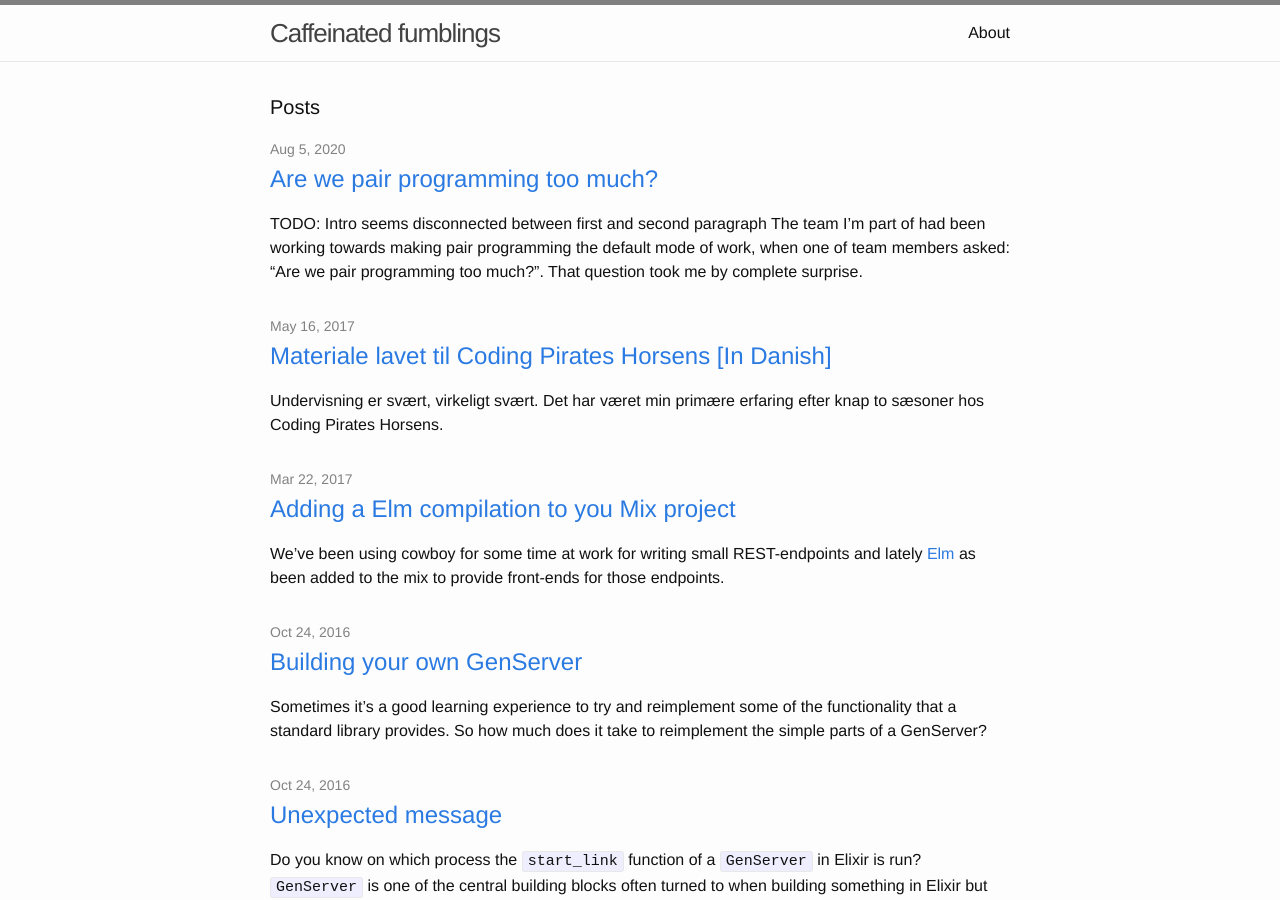
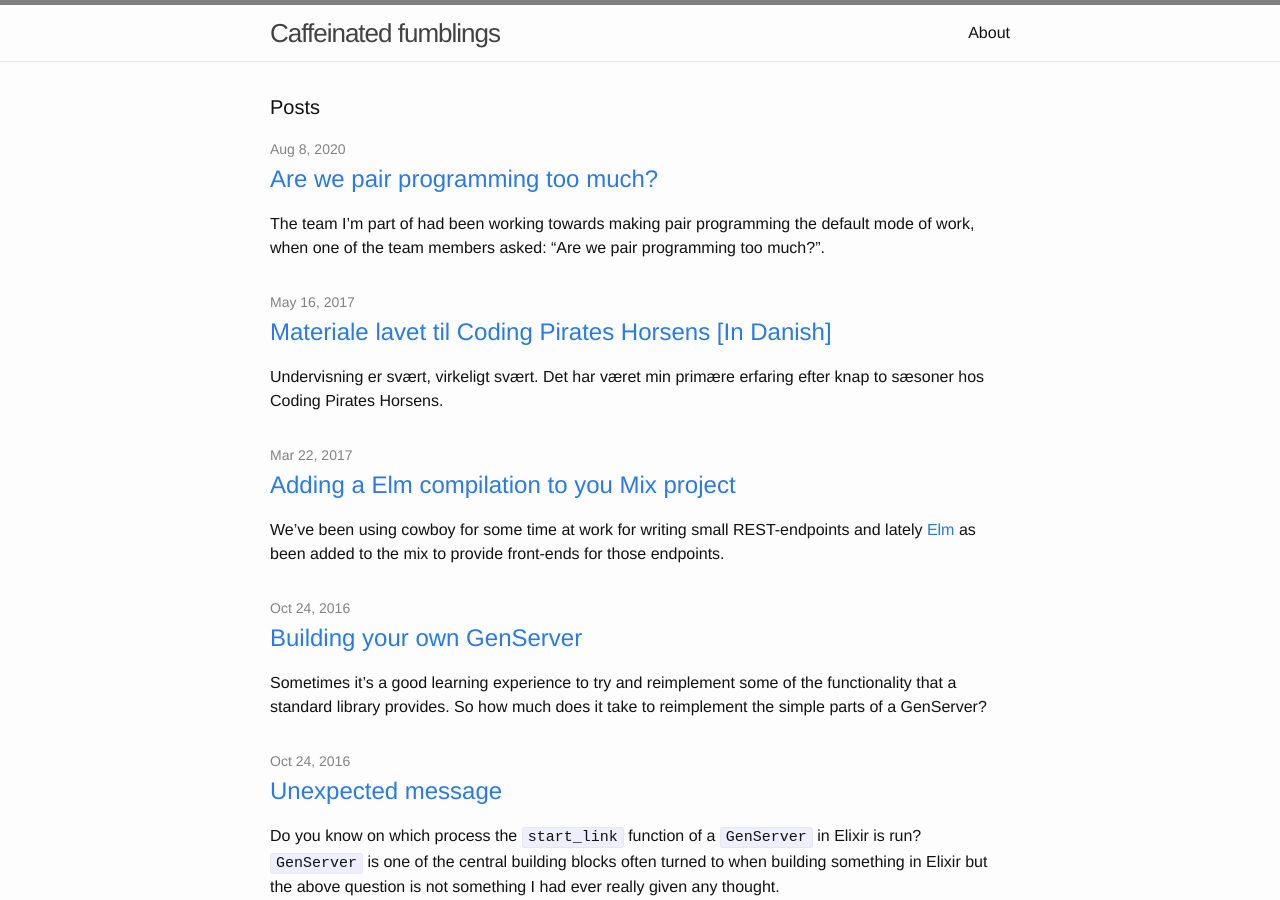
Before and after one commit to ErikMejerHansen/ErikMejerHansen.github.io, a Jekyll site: the page built from index.html, in a window 1280 px wide and 900 px high. Built offline with Jekyll 4.4.1, drawn with Linux system fonts in a browser that asks for light colours; some of the changed lines change nothing that is shown.

Commit message:
✨ New post on social loafing

```diff
--- a/_posts/2021-07-29-are we pair programming too much.md
+++ b/_posts/2021-07-29-are we pair programming too much.md
@@ -1,72 +1,71 @@
 ---
 layout: post
 title: "Are we pair programming too much?"
-date: 2020-08-05 20:00:00
+date: 2020-08-08 21:00:00
 categories:
 ---
 
-TODO: Intro seems disconnected between first and second paragraph
-The team I'm part of had been working towards making pair programming the default mode of work, when one of team members asked: "Are we pair programming too much?". That question took me by complete surprise.
+The team I'm part of had been working towards making pair programming the default mode of work, when one of the team members asked: "Are we pair programming too much?".
 
-"It's at least twice as fast as when everyone works on their own" is something I've heard, it's something I've said and it's something I've always just sort of taken for solid fact.
+_"It's at least twice as fast as when everyone works on their own"_ is something I've heard, it's something I've said and it's something I've always just sort of taken for solid fact. We couldn't be doing too much pair programming if it's the most efficient way of working.
 
-But it is though? Turns out the that it's nowhere as simple as that.
-In a review of 18 studies[^1] the conclusion was (emphasis mine):
+But it is though? The answer may be that it's nowhere as simple as that. In a review of 18 studies[^1] the conclusion was:
 
 > Our meta-analysis suggest that pair programming is not uniformly **beneficial or effective**
 
 The review of pair programing looked at the effectiveness of pair programming on:
 
-- Duration: The calendar time it takes to complete a task
-- Effort: The combined effort used to complete a a task
-- Quality: The quality of the work, by looking at passed tests, grades and other metrics
+- **Duration**: The calendar time it takes to complete a task
 
-The results of the review can be summarized as: Pair programming gives you a a small improvement on quality, a medium improvement in duration but you pay for that with by a medium negative effect of effort.
+- **Effort**: The joint effort used to complete a task
 
-The negative effect on effort means that we less back from pair programming than if we just let individuals work on their own.
+- **Quality**: The quality of the work, by looking at passed tests, grades and other metrics
 
-Part of the reason for that may be social loafing.
-TODO: Needs more of a segway
+The results of the review can be summarized as: Pair programming gives you a a small improvement on quality and a medium improvement in duration, but you pay for those with a medium negative effect of effort.
+
+The negative effect on effort means that we less back from pair programming than if we just let everyone work on their own.
+
+Seems like if we take the research at its word then perhaps, we are indeed pair programming too much? But what's going on and is there something we can do to improve the situation? Or at least supply some guidance on when pair programming is likely to be the most effective?
+
+Part of the reason for the results and a potential source of guidance may be found in the phenomenon of social loafing.
 
 ## Social Loafing
 
 > Loaf: to avoid activity, especially work
 
-Social loafing is the phenomenon that people tend to exert less effort when working collaborative than they would have if they had worked on the same task alone.
+Social loafing is the phenomenon that people tend to exert less effort when working collaboratively than they would have if they had worked on the same task alone.
 
 The classical example is that of pulling on a rope to lift a weight - you might expect two people to be able to pull twice as hard and three people to lift three times as hard.
 
-That turns out not to be the case: **You get less combined effort than you'd expect from simple addition of what the individuals are capable on their own.**
+That turns out not to be the case: **You get less joint effort than you'd expect from simple addition of what the individuals are capable on their own.**
 
-//TODO: Sentence seems unconencted.
 It's worth noting that this is separate from any coordination loss you might expect.
-This section leans heavily on "Social Loafing: A Meta-Analytic Review and Theoretical Integration"[^2]
-
-// TODO: More segway!
 
 ### Size of the Effect
 
-// TODO: more intro
+How big of an effect is social loafing? "Social Loafing: A Meta-Analytic Review and Theoretical Integration"[^2] on which I'm leaning heavily on terms it as:
 
-I'm going to tread very carefully here because I'm by no means a statistician, but the review[^2] found an effect size expressed in terms of [Cohen's D](https://www.statisticshowto.com/cohens-d/) of 0.44.
+> within the middle range of effects in the domain of social behavior
 
-Cohen's D puts a value on how big an effect is - more specifically how big of a difference there is between the mean values of two groups. In this case groups working alone and working together. A value of 1 means that the groups differ by 1 standard deviation.
+More formally the review found an effect size of 0.44 expressed in terms of [Cohen's D](https://www.statisticshowto.com/cohens-d/).
 
-This does not immediately make 0.44 more intuitively understandable but an effect size 0.44 falls between a "small" and a "medium" size as per the rule of thumb interpretation of effect sizes suggested by Cohen. Medium being "probably big enough to be noticed by the naked eye".
-The review[^2] labels it as "within the middle range of effects in the domain of social behavior".
+I'm going to tread very carefully here because I'm by no means a statistician, but Cohen's D puts a value on how big an effect is - more specifically how big of a difference there is between the mean values of two groups. In this case the two groups are the group working alone and the group working together. A Cohen's D value of 1 means that the groups differ by 1 standard deviation.
 
-I'll go out on a limb and summarize that to mean: **The effect is there and it is large enough for us to care about.**
+This does not at once make 0.44 more intuitively understandable but an effect size 0.44 falls between a "small" and a "medium" size as per the rule of thumb interpretation of effect sizes suggested by Cohen. Medium being "probably big enough to be noticed by the naked eye".
+
+I'll go out on a limb and summarize that to mean: **The effect is there, and it is large enough for us to care about.**
 
 ### But I don't loaf!
 
-About now you might have the same objections that I had: “I definitely don't loaf!”.
-Well I’m sorry to say but you probably do - it’s just that you may not be aware of it. In experiments where participants were asked to self report on their effort they had a tendency to report a similar level of effort as when working alone.
+About now you might have the same objection that I had: “I definitely don't loaf!”.
 
-So we’re either unaware or unwilling to admit that we loaf.
+Well, I’m sorry to say but you probably do - it’s just that you may not be aware of it. In experiments where participants were asked to self-report on their effort, they tended to report a similar level of effort as when working alone when they in fact had not.
+
+So, we’re either unaware or unwilling to admit that we loaf.
 
 ### But Programming is Different!
 
-The effect is also been proven to be robust across a range of activities from the simple physical task of pulling on a robe, to shouting, brainstorming, maze solving, evaluation of information, typing and pushing buttons.
+The effect has also been proven to be robust across a range of activities from the simple physical task of pulling on a robe, to shouting, brainstorming, to maze solving, to evaluation of information, to typing and pushing buttons.
 
 I think we would be misleading ourselves if we think programming to be except from the effects of social loafing.
 
@@ -74,92 +73,58 @@
 
 So social loafing is a thing and most if not all of us do it. Now what?
 
-Social loafing does not occur at an equal strength for all tasks and nor under all circumstances, but seems to be affected by a number of factors.
+Social loafing does not occur at an equal strength for all tasks nor does it under all circumstances but instead seems to be affected by several factors.
 
-// TODO: Ok, tie in. But needs hook in the intro.
-This is where the connection to the headline comes in: Can knowledge of these factors help us in deciding when to pair program. I think they can or at least some of them can be helpful in guiding us when we build teams and when we design(?) our engineering culture.
+Can knowledge of these factors help us in deciding when to pair program. I think they can or at least some of them can be helpful in guiding us when we build teams and try to steer our engineering culture.
 
-I’ll skip the discussion of factors related to gender and ethnicity (women tend loaf less as does people from eastern cultures) as well as factors that I think are detrimental to building great teams and cultures (ex. We loaf less when we think out coworkers will do a bad job). Instead I’ll focus on the factors I believe gel well with build great teams.
+I’ll skip the discussion of factors related to gender and ethnicity (women tend loaf less and so does people from eastern cultures). I'll also skip as factors that I think are detrimental to building great teams and cultures (for example we loaf less when we think our coworkers will do a bad job). Instead, I’ll focus on the factors I believe gel well with build great teams.
+
 Go check out the [article](https://www.researchgate.net/publication/209410290_Social_Loafing_A_Meta-Analytic_Review_and_Theoretical_Integration) if your curious to know all the factors.
 
 #### Task Valance
 
 We loaf less when we feel we’re working on tasks that are intrinsically important.
-This shouldn’t be much of a surprise. We work harder on stuff we believe is important.
+This shouldn’t be much of a surprise.
+
 What may come as a surprise is that it is likely that we are sensitive to how others feel and talk about a task.
 
-Take away: Don’t talk down the importance of tasks. Not only are you likely to bring some you own performance but you’ll very likely bring down the performance of those working with you.
-While the reverse effect also exists (that is you can talk a task up and get increased performance) I’d be hesitant to use it. Instead I’d save pair programming to talks that are actually interesting and important.
+Therefore: Don’t talk down the importance of tasks. Not only are you likely to bring some you own performance, but you’ll likely bring down the performance of those working with you.
+
+While the reverse effect also exists (that is you can talk a task up and get increased performance) I’d be hesitant to use it. Instead, I’d save pair programming to talks that are actually interesting and important.
 
 #### Task complexity
 
 The complexity of the task at hand plays a role on social loafing. We loaf more on simple tasks than on complex tasks.
-On complex tasks the effect of social loafing may even be reversed and individuals put more effort into collaborative working than they would working on their own.
+
+On complex tasks the effect of social loafing may even be reversed, and individuals put more effort into collaborative working than they would working on their own.
 
 #### Uniqueness of Individual Input
 
-While unsurprising it is still worth keeping in mind, especially when doing novice-expert pairs where the novice might feel that their input is partially redundant.
+We loaf less when we feel we bring something unique to the table.
 
-Stressing that learning and gaining familiarity with the code-base (and not just task solving) is the focus in novice-expert pairs might help keep the motivation up in that specific context.
+While unsurprising it is still worth keeping in mind, especially when doing novice-expert pairs where the novice might feel that their input is redundant.
+
+Stressing that learning and gaining familiarity with the codebase (and not just task solving) is the focus in novice-expert pairs might help keep the motivation up in that specific context.
 
 #### Team Cohesiveness and Identity
 
 Team cohesiveness and and feeling of identity plays a strong role in social loafing.
+
 This is probably the best news of this article: Strong teams may be able to more or less completely eliminate the effect of social loafing.
 
 #### Group Size
 
-Social loafing increases with group size. The bigger the group the larger the effect. This is an especially important factor to keep in mind when doing mob programming.
+Social loafing increases with group size. The bigger the group the larger the effect.
 
-**Take away:** Mob sessions are at a higher risk of social loafing, so reserve them for situations where the other factors work in your favor.
+**Take away:** Mob sessions are at a higher risk of social loafing, so reserve them for situations where the other factors play in your favor.
 
-<!--
-#### Evaluation potential
+## Closing thoughts
 
-See the section on why social loafing occurs for theories of why this may be the case. -->
+The next time someone ask me about the reasonability of doing pair programming I think I'll change may answer from "It's at least twice as fast" to:
 
-### Why Does Social Loafing Occur?
+_"I believe that pair programming is a worthwhile investment in knowledge sharing, team building and learning - but we shouldn't use it for everything"_.
 
-The social loafing review suggest a model for explaining why social loafing occurs. It it based on the expectancy-value model that suggests tha motivation depends on:
-
-- Expectancy: To which degree do we think high expenditure of effort leads to high performance
-- Instrumentality: How closely do we believe that high performance is linked with a outcome
-- Valance of outcome: How desireable is that outcome
-
-<!-- ## The Case for Pair Programming
-
-The review of pair programming effectiveness only looked at duration, effort and quality. These are the effects that are easy to quantify and measure. You mostly just need a stop watch to do so. Other effects that would be harder to measure but are often touted are team building, staff risk reduction and learning.
-
-### Team building
-
-A group of individuals working on their own (albeit on the same thing) hardly makes them a team. When done well pair programming can help build a feeling of being a team and increase the sense of working towards the same goal.
-
-Pair programming takes practice and the listening, communication and patience needed does not come naturally to everyone. And you need to be aware of this and help you team members develop the skill necessary for good pair programming. If you don't you won't the the lift to team cohesion you could hope for - and may in fact get the opposite effect.
-
-The good news is that one of the benefits of a cohesive team is that it helps to reduce and even eliminate the effect of social loafing.
-
-### Risk Reduction
-
-Knowledge silos have a tendency to just develop unless you're careful. Folks may gravitate to certain tasks and you risk ending up in a situation where you have a team where everyone keeps to "their own" part of the code. This puts you at risk when people leave you team or transition into new roles because the rest of the team will be unfamiliar with parts of the code.
-
-Pair programming can reduce this risk by simply have more people working on the each part of the code base. And when someone leaves other team members will have already worked with
-
-### Learning
-
-### Beware the Stable Pairs
-
-If you want to reap the benefits of pair programming on team building, risk reduction, learning it is my believe that you need to beware of stable pairs developing.
-Stable paris is when you see the same to individuals team up again and again. -->
-
-### Key Takeaways
-
-- Social loafing scales with group size: Be especially mindful of the effect when doing mob programming
-- Strong team cohesiveness is the strongest factor affecting social loafing
-- Focus on the complex tasks: Quality improves with pair programming on complex tasks and complexity affects social loafing
-
-## Conclusion
-
-I strongly believe that pair programming is worth the investment, but I also believe that we should be honest about it being an investment.
+I still strongly believe that pair programming is worth the investment, but I also believe that we should be honest about it being an investment.
 
 We invest effort and get back knowledge sharing that help reduce the risk of knowledge silos.
 
@@ -167,8 +132,16 @@
 
 We invest effort and increase learning.
 
-But a silver bullet it is not and it comes with its own set of constraints. Knowing the factors that affect social loafing can help you get more out of the pair programming you do.
+But a silver bullet it is not, and it comes with its own set of constraints. Knowing the factors that affect social loafing can help you make a conscious decision on when to do pair programming and get more out of the pair programming you do.
 
-[^1]: [The effectiveness of pair programming: A meta-analysis](https://www.researchgate.net/publication/222408325_The_effectiveness_of_pair_programming_A_meta-analysis)
-[^2]: [Social Loafing: A Meta-Analytic Review and Theoretical Integration](https://www.researchgate.net/publication/209410290_Social_Loafing_A_Meta-Analytic_Review_and_Theoretical_Integration)
-[^3]: [The Costs and Benefits of Pair Programming](https://www.researchgate.net/publication/2333697_The_Costs_and_Benefits_of_Pair_Programming)
+### Key Takeaways
+
+- Social loafing scales with group size: Be especially mindful of the effect when doing mob programming
+
+- Strong team cohesiveness is the strongest factor affecting social loafing
+
+- Focus on the complex tasks: Quality improves with pair programming on complex tasks and complexity affects social loafing
+
+  [^1]: [The effectiveness of pair programming: A meta-analysis](https://www.researchgate.net/publication/222408325_The_effectiveness_of_pair_programming_A_meta-analysis)
+  [^2]: [Social Loafing: A Meta-Analytic Review and Theoretical Integration](https://www.researchgate.net/publication/209410290_Social_Loafing_A_Meta-Analytic_Review_and_Theoretical_Integration)
+  [^3]: [The Costs and Benefits of Pair Programming](https://www.researchgate.net/publication/2333697_The_Costs_and_Benefits_of_Pair_Programming)
```
